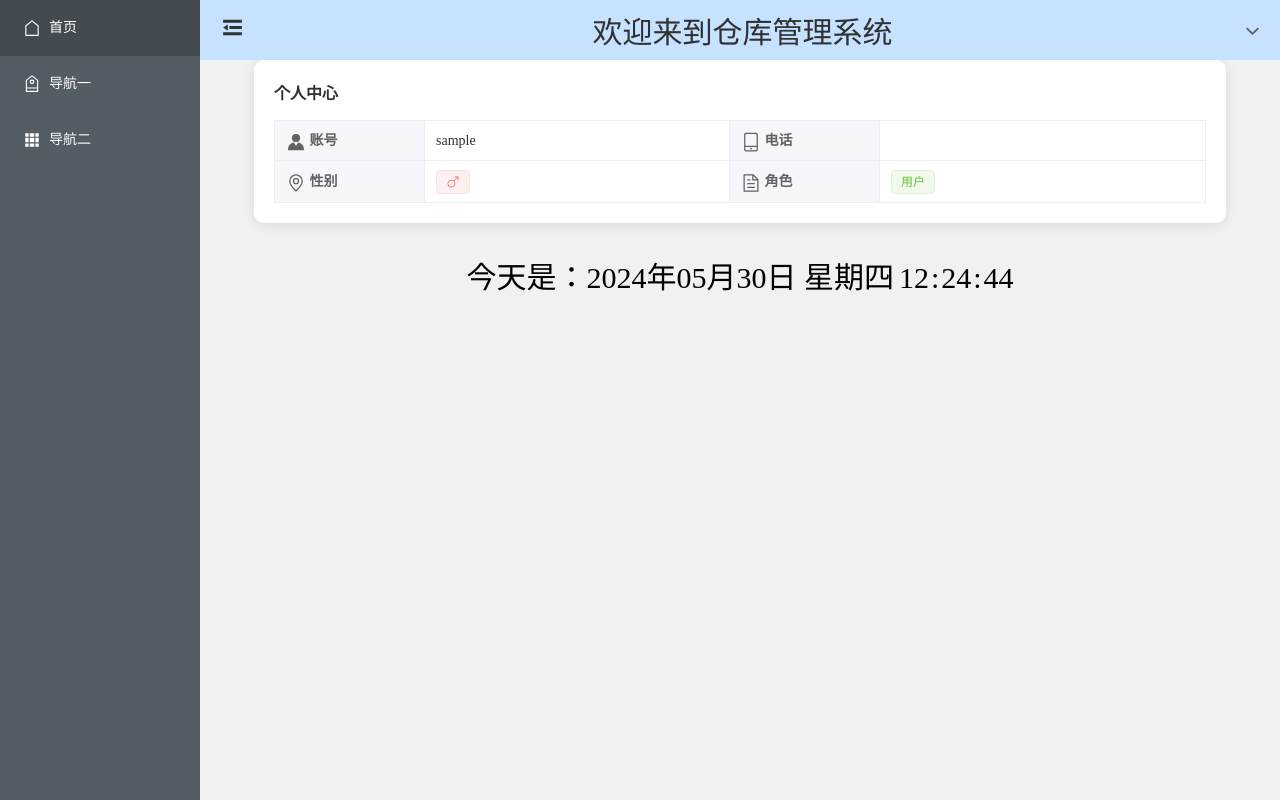
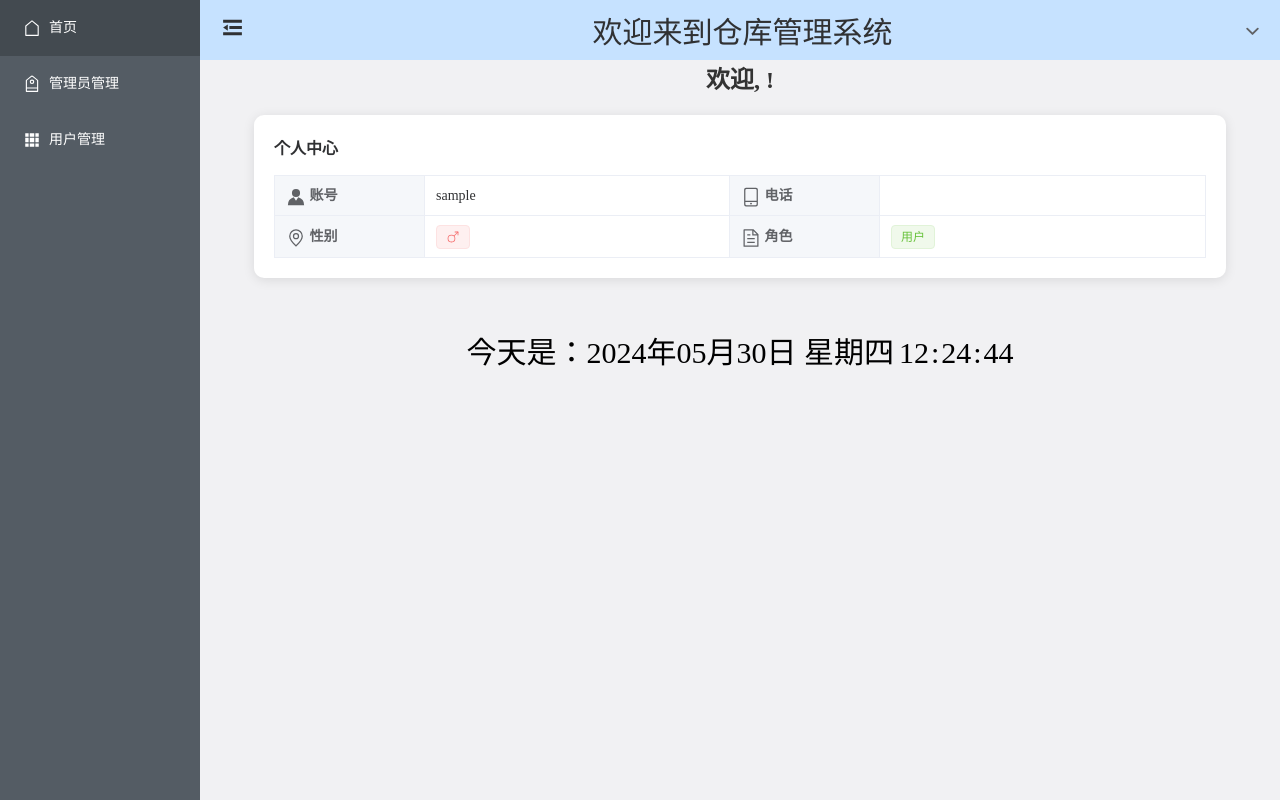
Before and after one commit to ZMinder/wms-web, a Vue app: page /personal in a window 1280 px wide. Built offline with nearby package versions, Linux system fonts and the light colour scheme; sample sign-in values are in the browser's storage.

Commit message:
1.实现了侧边栏菜单的动态绑定

```diff
--- a/src/components/Aside.vue
+++ b/src/components/Aside.vue
@@ -6,6 +6,7 @@
            active-text-color="#ffd04b"
            v-bind:collapse="collapse.isCollapse"
            v-bind:collapse-transition="collapse.isCollapseTransition"
+           router
   >
     <el-tooltip effect="dark" placement="right"
                 content="首页" v-bind:disabled="!collapse.isCollapse">
@@ -16,22 +17,14 @@
         <span slot="title">首页</span>
       </el-menu-item>
     </el-tooltip>
-    <el-tooltip content="导航一" placement="right"
-                effect="dark" v-bind:disabled="!collapse.isCollapse">
-      <el-menu-item index="/one">
-        <el-icon>
-          <Discount/>
+    <el-tooltip v-bind:content=item.menuName placement="right"
+                effect="dark" v-bind:disabled="!collapse.isCollapse"
+                v-for="(item,index) in menu" v-bind:key="index">
+      <el-menu-item v-bind:index=item.menuPath>
+        <el-icon >
+          <component :is="item.menuIcon"></component>
         </el-icon>
-        <span>导航一</span>
-      </el-menu-item>
-    </el-tooltip>
-    <el-tooltip content="导航二" placement="right"
-                effect="dark" v-bind:disabled="!collapse.isCollapse">
-      <el-menu-item index="/two">
-        <el-icon>
-          <Grid/>
-        </el-icon>
-        <span>导航二</span>
+        <span>{{ item.menuName }}</span>
       </el-menu-item>
     </el-tooltip>
   </el-menu>
@@ -40,8 +33,22 @@
 <script lang="js" setup>
 import {Discount, House, Grid} from '@element-plus/icons-vue'
 import {asideCollapse} from '../store/store.ts'
+import {reactive} from "vue";
 
 let collapse = asideCollapse();
+//动态菜单选项
+let menu = reactive([
+  {
+    menuName: "管理员管理",
+    menuPath: "/admin",
+    menuIcon: Discount
+  },
+  {
+    menuName: "用户管理",
+    menuPath: "/user",
+    menuIcon: Grid
+  }
+])
 
 </script>
 
--- a/src/components/Header.vue
+++ b/src/components/Header.vue
@@ -30,7 +30,6 @@
 import {ArrowDownBold, Expand, Fold} from '@element-plus/icons-vue'
 import {asideCollapse} from '../store/store.ts'
 import {useRouter} from 'vue-router'
-import {onMounted} from "vue"
 
 let collapse = asideCollapse()
 
@@ -42,10 +41,6 @@ let router = useRouter()
 function personal() {
   router.push("/personal")
 }
-
-onMounted(()=>{
-  router.push("/personal")
-})
 
 //退出登录
 function logout() {
--- a/src/components/Index.vue
+++ b/src/components/Index.vue
@@ -10,7 +10,7 @@
       </el-header>
 
       <el-main class="layout-main">
-        <router-view></router-view>
+          <router-view></router-view>
       </el-main>
     </el-container>
   </el-container>
@@ -19,7 +19,7 @@
 <script lang="ts" setup>
 import Aside from './Aside.vue';
 import Header from './Header.vue';
-import { asideCollapse } from '../store/store.ts';
+import {asideCollapse} from '../store/store.ts';
 
 const collapse = asideCollapse();
 </script>
--- a/src/components/Personal.vue
+++ b/src/components/Personal.vue
@@ -1,5 +1,8 @@
 <template>
-  <div style="text-align: center;background-color: #f1f1f3;height: 100%;padding: 0px;margin: 0px;">
+  <div class="profile-container">
+    <div class="welcome-message">
+      欢迎, {{ user.nickname }}!
+    </div>
     <el-descriptions title="个人中心" :column="2" size="default" border>
       <el-descriptions-item label-width="150px">
         <template #label>
@@ -62,9 +65,21 @@ const user = reactive(JSON.parse(sessionStorage.getItem('curUser') || '{}'));
 </script>
 
 <style scoped>
+.profile-container {
+  text-align: center;
+  background-color: #f1f1f3;
+  height: 100%;
+}
+
+.welcome-message {
+  font-size: 24px;
+  font-weight: bold;
+  color: #333;
+}
+
 .el-descriptions {
   width: 90%;
-  margin: 0px auto; /* 居中并增加上下边距 */
+  margin: 20px auto; /* 居中并增加上下边距 */
   background-color: #fff; /* 白色背景，更简洁明亮 */
   box-shadow: 0 2px 12px rgba(0, 0, 0, 0.1); /* 轻微的阴影，增加立体感 */
   border-radius: 10px; /* 圆角边框 */
--- /dev/null
+++ b/src/components/admin/AdminMange.vue
@@ -0,0 +1,10 @@
+<template>
+<span>admin</span>
+</template>
+
+<script setup lang="ts">
+</script>
+
+<style scoped>
+
+</style>
--- /dev/null
+++ b/src/components/user/UserMange.vue
@@ -0,0 +1,10 @@
+<template>
+<span>user</span>
+</template>
+
+<script setup lang="ts">
+</script>
+
+<style scoped>
+
+</style>
--- a/src/router/router.ts
+++ b/src/router/router.ts
@@ -2,6 +2,8 @@ import {createRouter, createWebHistory} from 'vue-router'
 import Login from '../components/Login.vue'
 import Index from '../components/Index.vue'
 import Personal from '../components/Personal.vue'
+import AdminMange from '../components/admin/AdminMange.vue'
+import UserManage from '../components/user/UserMange.vue'
 
 const router = createRouter({
     history: createWebHistory(),
@@ -19,8 +21,20 @@ const router = createRouter({
             component: Index,
             children: [
                 {
+                    path: '',
+                    redirect: "/personal"
+                },
+                {
                     path: '/personal',
                     component: Personal
+                },
+                {
+                    path: '/admin',
+                    component: AdminMange
+                },
+                {
+                    path: '/user',
+                    component: UserManage
                 }
             ]
         }
```
